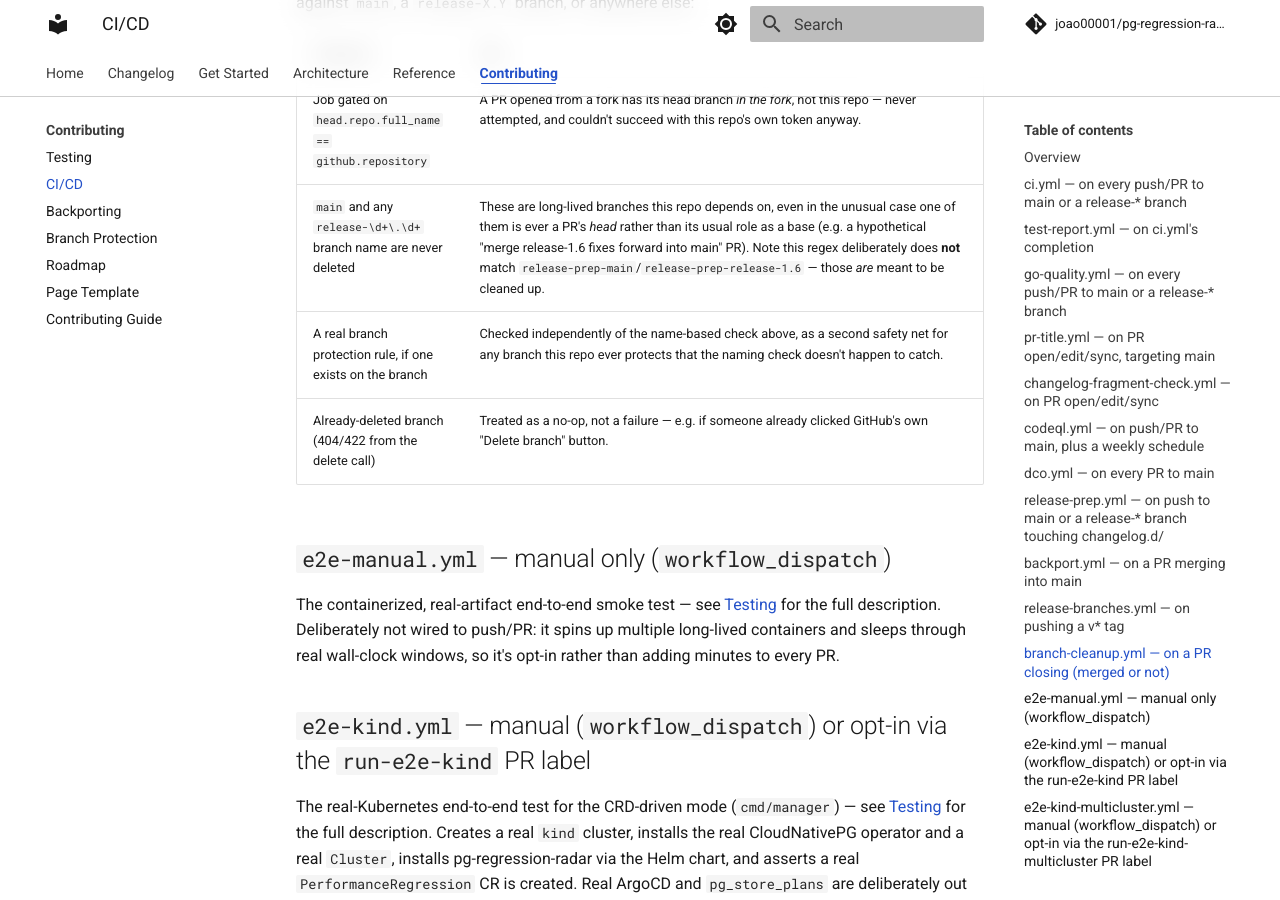
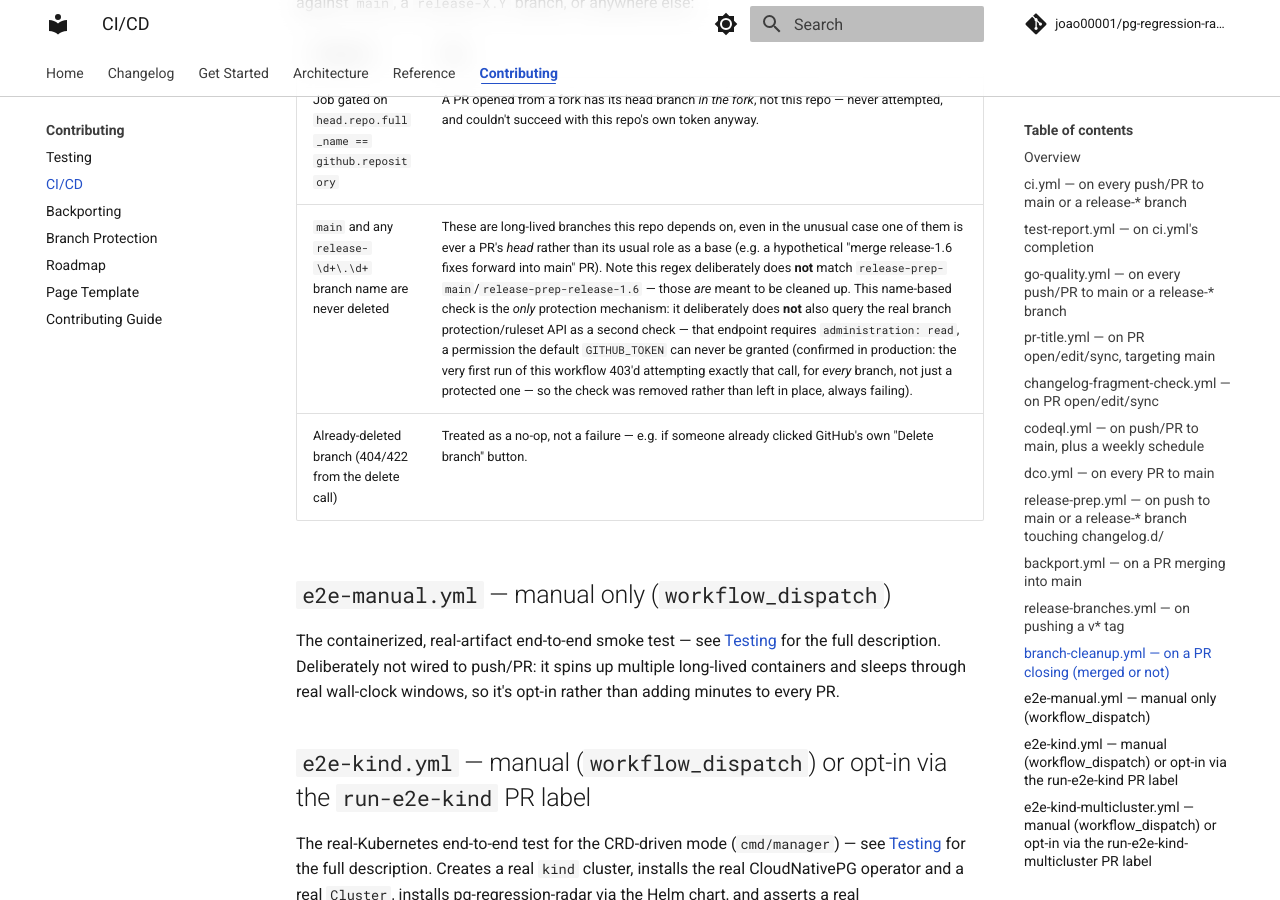
Before and after one commit to joao00001/pg-regression-radar, an MkDocs documentation site: the page built from docs/ci-cd.md, in a window 1280 px wide and 900 px high, scrolled down 7955 px. Built offline with MkDocs 1.6.1 and Material for MkDocs 9.7.7, drawn with Linux system fonts in a browser that asks for light colours; comment, search, counter and statistics services are not loaded; the version menu is left out.

Commit message:
ci: stop branch-cleanup from calling the branch-protection API
The getBranchProtection belt-and-suspenders check in
branch-cleanup.yml failed with a 403 on its very first real run: that
endpoint requires administration: read, a permission scope the
default GITHUB_TOKEN can never be granted via permissions: -- so the
call was guaranteed to fail on every single invocation, not just on
protected branches, making the whole workflow fail every time a PR
closed.

Removes that check entirely and relies solely on the existing
name-based safeguard (never deleting main or a release-X.Y branch),
which was already working correctly and is unaffected by this change.

Signed-off-by: joao00001 <149160126+joao00001@users.noreply.github.com>

```diff
--- a/docs/ci-cd.md
+++ b/docs/ci-cd.md
@@ -132,8 +132,7 @@ Triggered by `pull_request: types: [closed]` with no branch filter, so it reacts
 | Safeguard | Why |
 |---|---|
 | Job gated on `head.repo.full_name == github.repository` | A PR opened from a fork has its head branch *in the fork*, not this repo — never attempted, and couldn't succeed with this repo's own token anyway. |
-| `main` and any `release-\d+\.\d+` branch name are never deleted | These are long-lived branches this repo depends on, even in the unusual case one of them is ever a PR's *head* rather than its usual role as a base (e.g. a hypothetical "merge release-1.6 fixes forward into main" PR). Note this regex deliberately does **not** match `release-prep-main`/`release-prep-release-1.6` — those *are* meant to be cleaned up. |
-| A real branch protection rule, if one exists on the branch | Checked independently of the name-based check above, as a second safety net for any branch this repo ever protects that the naming check doesn't happen to catch. |
+| `main` and any `release-\d+\.\d+` branch name are never deleted | These are long-lived branches this repo depends on, even in the unusual case one of them is ever a PR's *head* rather than its usual role as a base (e.g. a hypothetical "merge release-1.6 fixes forward into main" PR). Note this regex deliberately does **not** match `release-prep-main`/`release-prep-release-1.6` — those *are* meant to be cleaned up. This name-based check is the *only* protection mechanism: it deliberately does **not** also query the real branch protection/ruleset API as a second check — that endpoint requires `administration: read`, a permission the default `GITHUB_TOKEN` can never be granted (confirmed in production: the very first run of this workflow 403'd attempting exactly that call, for *every* branch, not just a protected one — so the check was removed rather than left in place, always failing). |
 | Already-deleted branch (404/422 from the delete call) | Treated as a no-op, not a failure — e.g. if someone already clicked GitHub's own "Delete branch" button. |
 
 ## `e2e-manual.yml` — manual only (`workflow_dispatch`)
```
Also changed, not shown: 1 other file.
